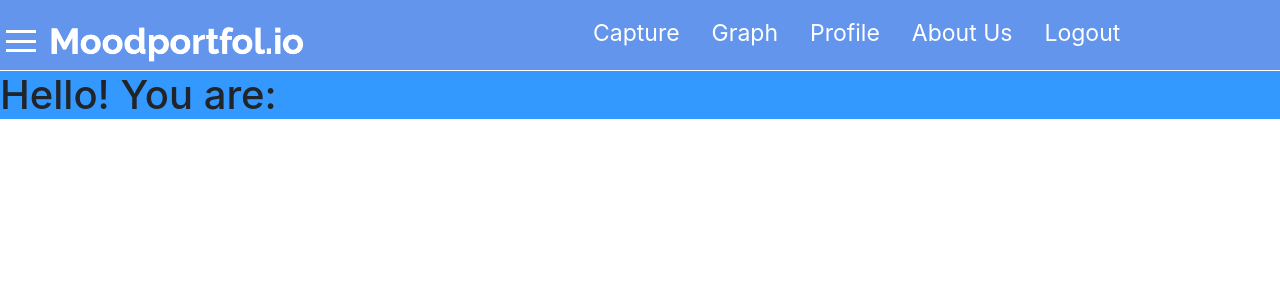
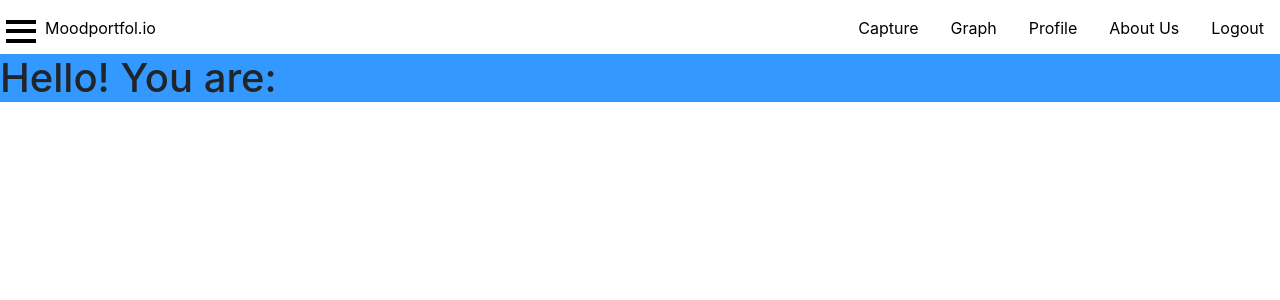
Before and after one commit to robertszafa/moodportfolio, a React (Create React App) app: page / in a window 1280 px wide. Shown: the top 300 px of the page. Built offline with nearby package versions, Linux system fonts and the light colour scheme; no server answers.

Commit message:
Style the navigation bar

```diff
--- a/src/App.js
+++ b/src/App.js
@@ -88,7 +88,7 @@ export default class App extends Component {
             {backDrop}
 
             <Switch>
-              <main style={{marginTop: '71px'}}>
+              <main style={{marginTop: '54px'}}>
                   <Route exact path={"/"} component={Home} />
                   <Route path={"/capture"} component={Capture} />
                   <Route path={"/graph"} component={Graph} />
--- a/src/components/Header.js
+++ b/src/components/Header.js
@@ -3,7 +3,6 @@ import ReactDOM from 'react-dom'
 import {Link} from 'react-router-dom'
 import ToggleMenu from './menu/ToggleMenu'
 import '../stylesheet/header.css'
-import Logo from '../images/logo-2.png'
 import Login from './Login'
 import {apiMoodportfolio} from '../App'
 
@@ -29,13 +28,17 @@ export default class Header extends React.Component {
         return (
             <header className="menuBar">
                 <nav className="menuNavigation">
+
                     <div>
                         <ToggleMenu click={this.sideMenuClickHandler} />
                     </div>
 
-                    <div>
-                        <a componentClass={Link} href="/" to="/"><img className="menuLogo" src={Logo} alt="Moodportfol.io Logo"/></a>
+                    <div className="menuLogo">
+                        <a href="/"><p>Moodportfol.io</p></a>
                     </div>
+
+                    <div className="space"></div>
+
                     <div className="menuList">
                         <ul>
                             <li><a componentClass={Link} href="/capture" to="/capture">Capture</a></li>
@@ -45,6 +48,7 @@ export default class Header extends React.Component {
                             <li><a componentClass={Link} href="/login" onClick={this.handleLogoutClick}>Logout</a></li>
                         </ul>
                     </div>
+
                 </nav>
             </header>
         )
--- a/src/stylesheet/backDrop.css
+++ b/src/stylesheet/backDrop.css
@@ -5,6 +5,6 @@
     height: 100%;
     top: 0;
     left: 0;
-    /*background: rgba(0, 0, 0, 0.3);*/
+    background: rgba(0, 0, 0, 0.3);
     z-index: 100;
 }
--- a/src/stylesheet/header.css
+++ b/src/stylesheet/header.css
@@ -1,10 +1,10 @@
 .menuBar {
     width: 100%;
-    height: 70px;
+    height: 54px;
     top: 0;
     left: 0;
     position: fixed;
-    background-color: cornflowerblue;
+    background-color: white;
 }
 
 .menuNavigation {
@@ -12,35 +12,39 @@
     align-items: center;
 }
 
-/* ensures it scales correctly  */
-img {
-    height: 50%;
-    width: 50%;
-    padding-top: 5px;
-    margin-left: 20px;
+.menuLogo p {
+    color: black;
+    margin-left: 15px;
 }
+
+.space {
+    flex: 1;
+}
+
 
 .menuNavigation ul {
     list-style: none;
     display: flex;
-    margin-right: 50px;
 }
 
 .menuNavigation li {
     padding: 1em;
 }
 
-.menuList {
-
-}
 
 .menuList a {
-    font-size: 23px;
+    float: right;
     text-decoration: none;
-    color: white;
+    color: black;
 }
 
 .menuList a:hover,
 .menuList a:active {
     color: orange;
 }
+
+@media screen and (max-width: 600px) {
+    .menuList {
+        visibility: hidden;
+    }
+}
--- a/src/stylesheet/toggleMenu.css
+++ b/src/stylesheet/toggleMenu.css
@@ -9,6 +9,7 @@
     border: none;
     cursor: pointer;
     box-sizing: border-box;
+    margin-top: -9px;
 }
 
 .toggleButton:focus {
@@ -17,6 +18,6 @@
 
 .toggleLine {
     width: 30px;
-    height: 3px;
-    background: white;
+    height: 4px;
+    background: black;
 }
```
Also changed, not shown: 1 other file (tests, documents, lock files or other folders).
